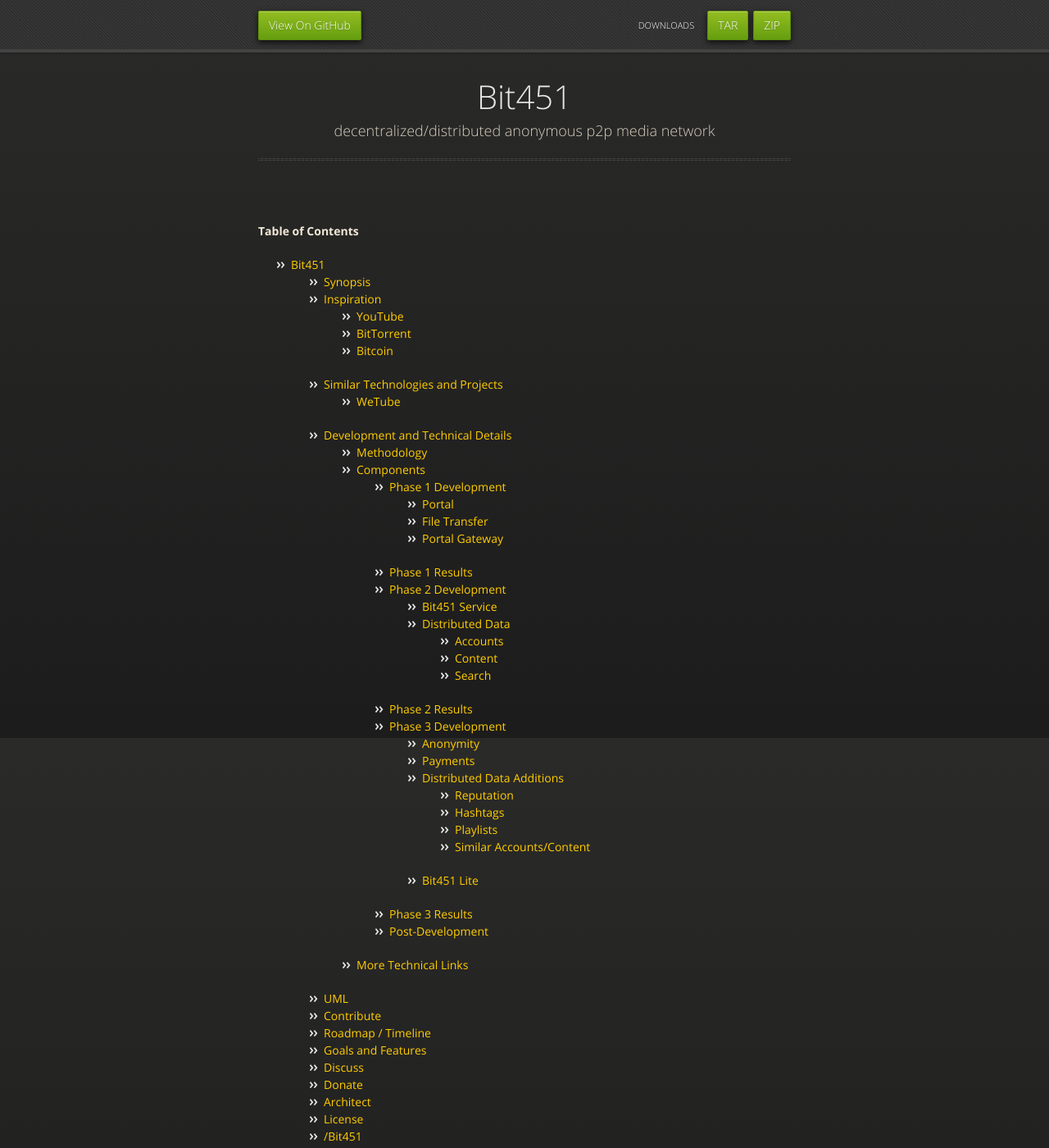
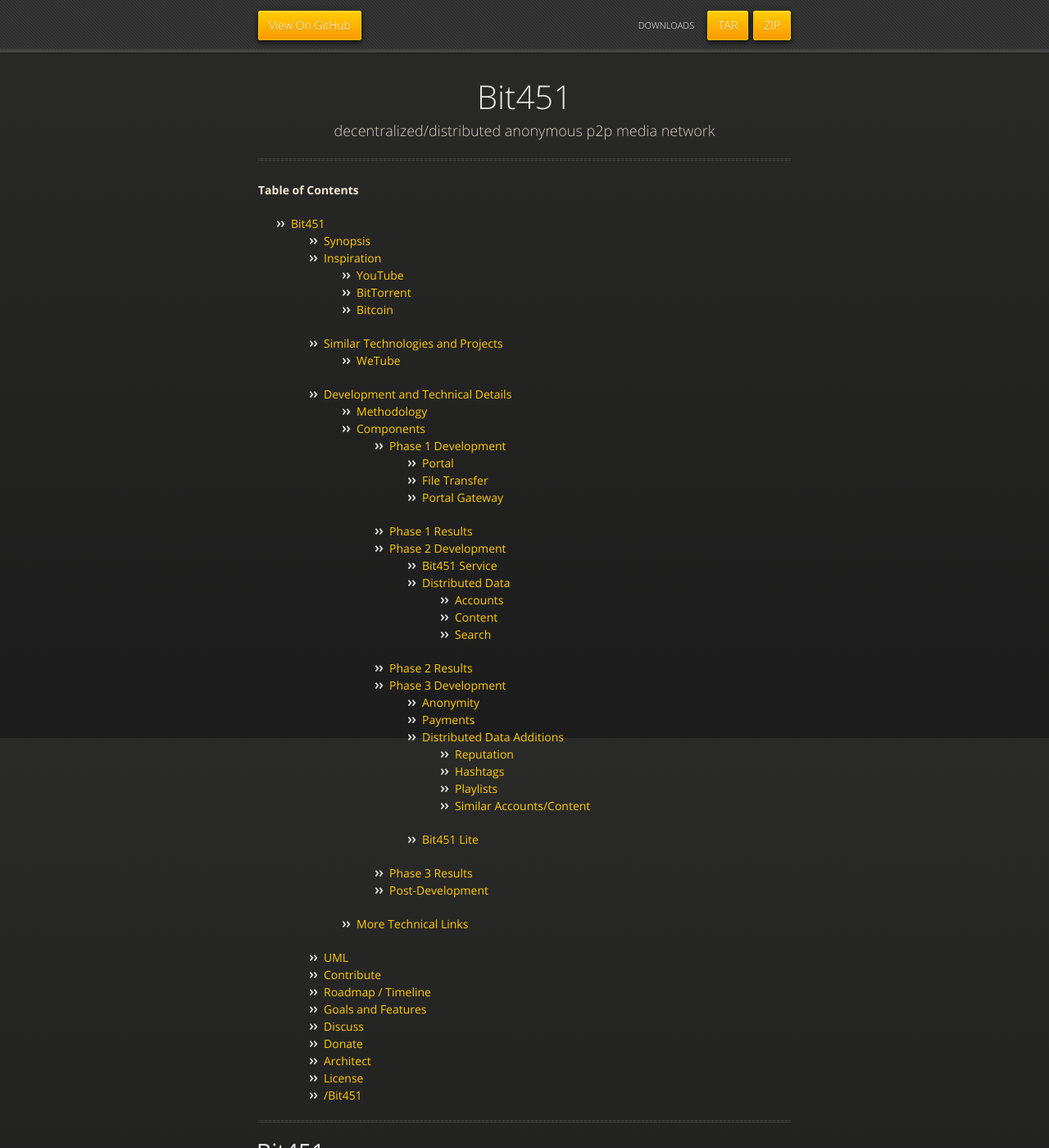
Before and after one commit to Bit451/Bit451, a Jekyll site: the page built from index.md, in a window 1280 px wide and 1400 px high. Shown: the whole window at 82% size. Built offline with Jekyll 4.4.1, drawn with Linux system fonts in a browser that asks for light colours; nearby versions of some CDN libraries.

Commit message:
Update styles.css

```diff
--- a/stylesheets/styles.css
+++ b/stylesheets/styles.css
@@ -727,13 +727,13 @@
 }
 #header nav li a {
   color: white;
-  border: 1px solid #5d910b;
-  background: -webkit-gradient(linear, 50% 0%, 50% 100%, color-stop(0%, #93bd20), color-stop(100%, #659e10));
-  background: -webkit-linear-gradient(#93bd20, #659e10);
-  background: -moz-linear-gradient(#93bd20, #659e10);
-  background: -o-linear-gradient(#93bd20, #659e10);
-  background: -ms-linear-gradient(#93bd20, #659e10);
-  background: linear-gradient(#93bd20, #659e10);
+  border: 1px solid #ffcc00;
+  background: -webkit-gradient(linear, 50% 0%, 50% 100%, color-stop(0%, #ffcc00), color-stop(100%, #ff9900));
+  background: -webkit-linear-gradient(#ffcc00, #ff9900);
+  background: -moz-linear-gradient(#ffcc00, #ff9900);
+  background: -o-linear-gradient(#ffcc00, #ff9900);
+  background: -ms-linear-gradient(#ffcc00, #ff9900);
+  background: linear-gradient(#ffcc00, #ff9900);
   -moz-border-radius: 2px;
   -webkit-border-radius: 2px;
   -o-border-radius: 2px;
@@ -744,7 +744,7 @@
   -webkit-box-shadow: inset 0px 1px 0px rgba(255, 255, 255, 0.3), 0px 3px 7px rgba(0, 0, 0, 0.7);
   -o-box-shadow: inset 0px 1px 0px rgba(255, 255, 255, 0.3), 0px 3px 7px rgba(0, 0, 0, 0.7);
   box-shadow: inset 0px 1px 0px rgba(255, 255, 255, 0.3), 0px 3px 7px rgba(0, 0, 0, 0.7);
-  background-color: #93bd20;
+  background-color: #ffcc00;
   padding: 10px 12px;
   margin-top: 6px;
   line-height: 14px;
@@ -753,14 +753,14 @@
   text-align: center;
 }
 #header nav li a:hover {
-  background: -webkit-gradient(linear, 50% 0%, 50% 100%, color-stop(0%, #749619), color-stop(100%, #527f0e));
-  background: -webkit-linear-gradient(#749619, #527f0e);
-  background: -moz-linear-gradient(#749619, #527f0e);
-  background: -o-linear-gradient(#749619, #527f0e);
-  background: -ms-linear-gradient(#749619, #527f0e);
-  background: linear-gradient(#749619, #527f0e);
-  background-color: #659e10;
-  border: 1px solid #527f0e;
+  background: -webkit-gradient(linear, 50% 0%, 50% 100%, color-stop(0%, #ffcc99), color-stop(100%, #ffcc00));
+  background: -webkit-linear-gradient(#ffcc99, #ffcc00);
+  background: -moz-linear-gradient(#ffcc99, #ffcc00);
+  background: -o-linear-gradient(#ffcc99, #ffcc00);
+  background: -ms-linear-gradient(#ffcc99, #ffcc00);
+  background: linear-gradient(#ffcc99, #ffcc00);
+  background-color: #ff9900;
+  border: 1px solid #ffcc00;
   -moz-box-shadow: inset 0px 1px 1px rgba(0, 0, 0, 0.2), 0px 1px 0px rgba(0, 0, 0, 0);
   -webkit-box-shadow: inset 0px 1px 1px rgba(0, 0, 0, 0.2), 0px 1px 0px rgba(0, 0, 0, 0);
   -o-box-shadow: inset 0px 1px 1px rgba(0, 0, 0, 0.2), 0px 1px 0px rgba(0, 0, 0, 0);
@@ -851,11 +851,11 @@
 }
 
 /* custom */
-#title {
+section #title {
   margin: 0;
 }
 
-#title .credits {
+section #title .credits {
   display: none;
 }
 
```
